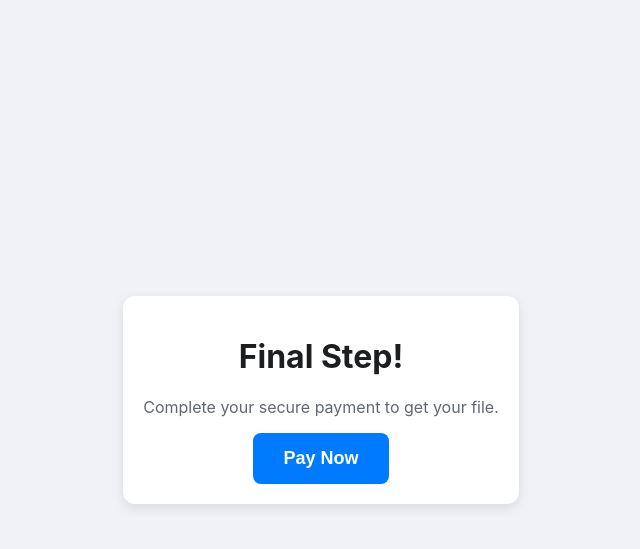
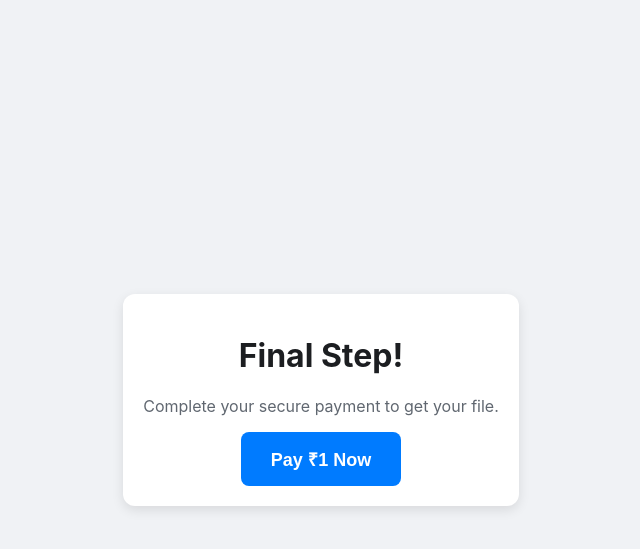
Before and after one commit to studycart/studycart-bot, a Flask app: page /buy_page in a window 1280 px wide. Shown: the top 549 px of the page, without its empty margins (319-959 px from the left). Run offline with Flask 3, Linux system fonts and the light colour scheme; parts of the project's set-up code (start-up, migrations or seed data) failed here and were passed over; some libraries are stand-ins or nearby versions.

Commit message:
Update buy_page.html

```diff
--- a/templates/buy_page.html
+++ b/templates/buy_page.html
@@ -46,7 +46,7 @@
     <div class="container">
         <h1>Final Step!</h1>
         <p>Complete your secure payment to get your file.</p>
-        <button id="pay-button" class="button">Pay Now</button>
+        <button id="pay-button" class="button">Pay ₹1 Now</button>
     </div>
 
     <script>
@@ -62,7 +62,7 @@
                 const response = await fetch(`${window.location.origin}/create_payment_razorpay`, {
                     method: 'POST',
                     headers: { 'Content-Type': 'application/json' },
-                    body: JSON.stringify({ user_id: userId, amount: 10 }) // ₹10 in rupees
+                    body: JSON.stringify({ user_id: userId, amount: 1 }) // ₹1 in rupees
                 });
 
                 if (!response.ok) {
@@ -88,7 +88,7 @@
                 const rzp1 = new Razorpay(options);
                 rzp1.on('payment.failed', function (response){
                     alert("Payment failed. Please try again.");
-                    payButton.innerText = 'Pay Now';
+                    payButton.innerText = 'Pay ₹1 Now';
                     payButton.disabled = false;
                 });
                 rzp1.open();
```
